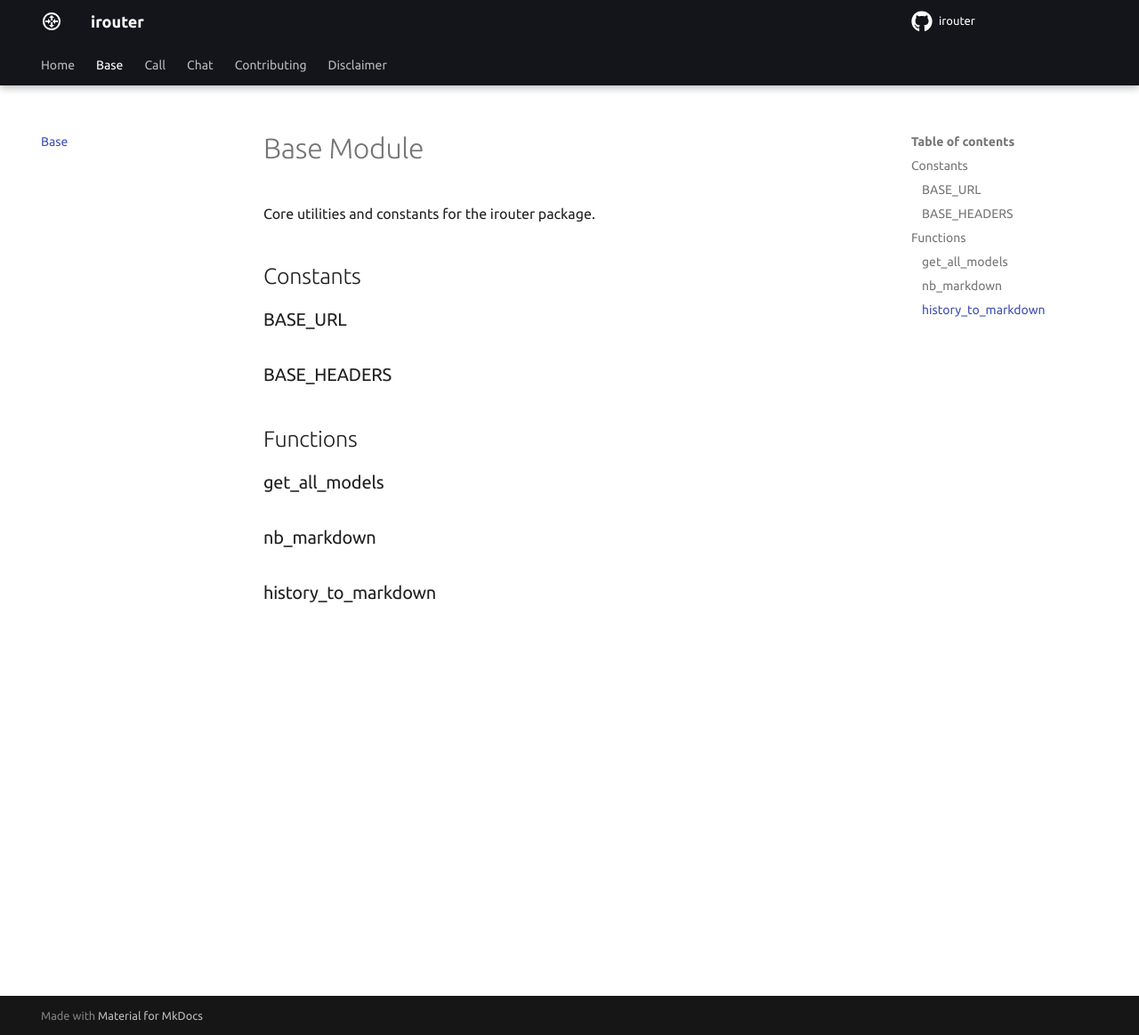
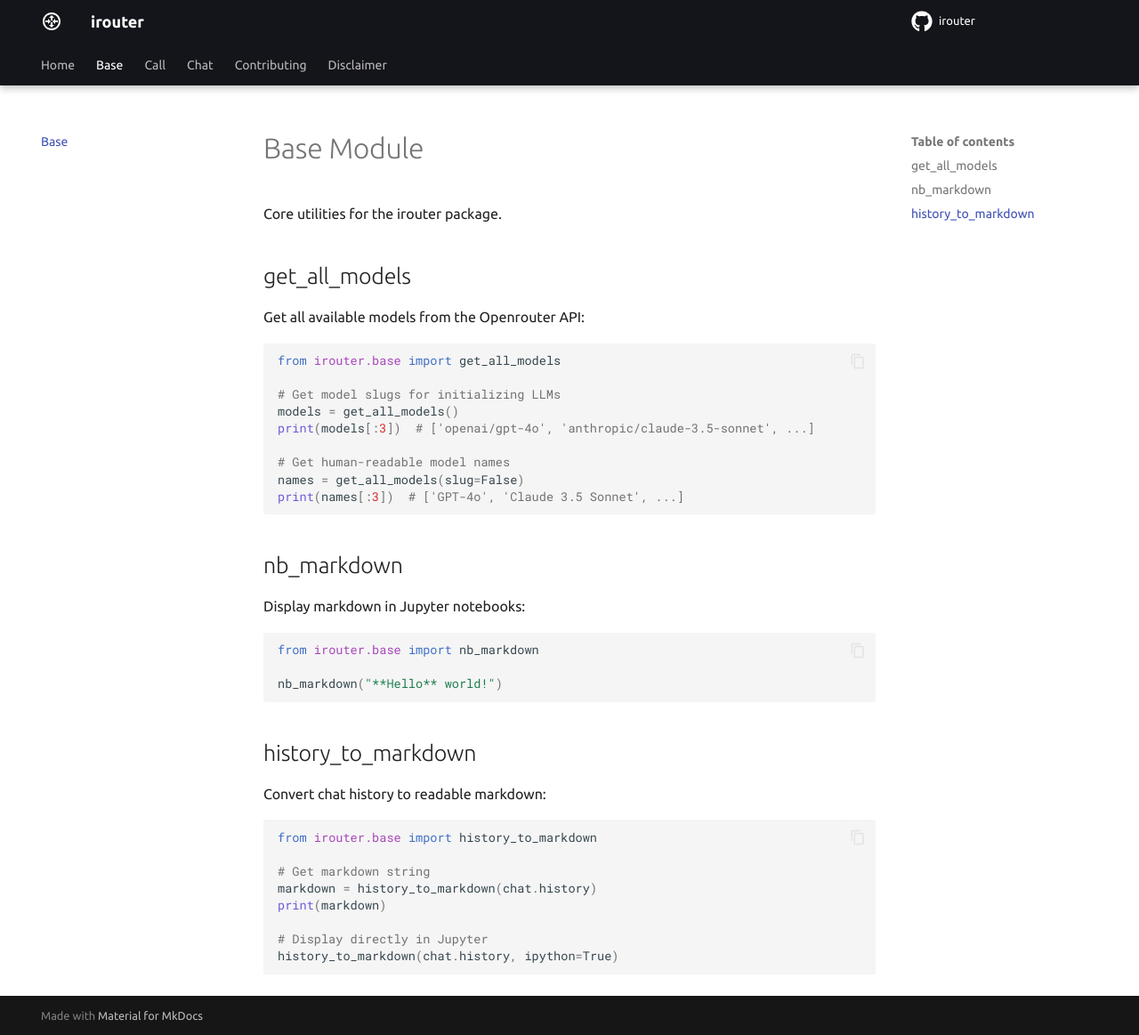
Before and after one commit to CarloLepelaars/irouter, an MkDocs documentation site: the page built from docs/base.md, in a window 1280 px wide and 1163 px high. Shown: the whole window at 89% size. Built offline with MkDocs 1.6.1 and Material for MkDocs 9.7.7, drawn with Linux system fonts in a browser that asks for light colours; comment, search, counter and statistics services are not loaded.

Commit message:
Base docs

````diff
--- a/docs/base.md
+++ b/docs/base.md
@@ -1,14 +1,44 @@
 # Base Module
 
-Core utilities and constants for the irouter package.
+Core utilities for the irouter package.
 
-## Constants
+## get_all_models
 
-### BASE_URL
-### BASE_HEADERS
+Get all available models from the Openrouter API:
 
-## Functions
+```python
+from irouter.base import get_all_models
 
-### get_all_models
-### nb_markdown
-### history_to_markdown
+# Get model slugs for initializing LLMs
+models = get_all_models()
+print(models[:3])  # ['openai/gpt-4o', 'anthropic/claude-3.5-sonnet', ...]
+
+# Get human-readable model names
+names = get_all_models(slug=False)
+print(names[:3])  # ['GPT-4o', 'Claude 3.5 Sonnet', ...]
+```
+
+## nb_markdown
+
+Display markdown in Jupyter notebooks:
+
+```python
+from irouter.base import nb_markdown
+
+nb_markdown("**Hello** world!")
+```
+
+## history_to_markdown
+
+Convert chat history to readable markdown:
+
+```python
+from irouter.base import history_to_markdown
+
+# Get markdown string
+markdown = history_to_markdown(chat.history)
+print(markdown)
+
+# Display directly in Jupyter
+history_to_markdown(chat.history, ipython=True)
+```
````
